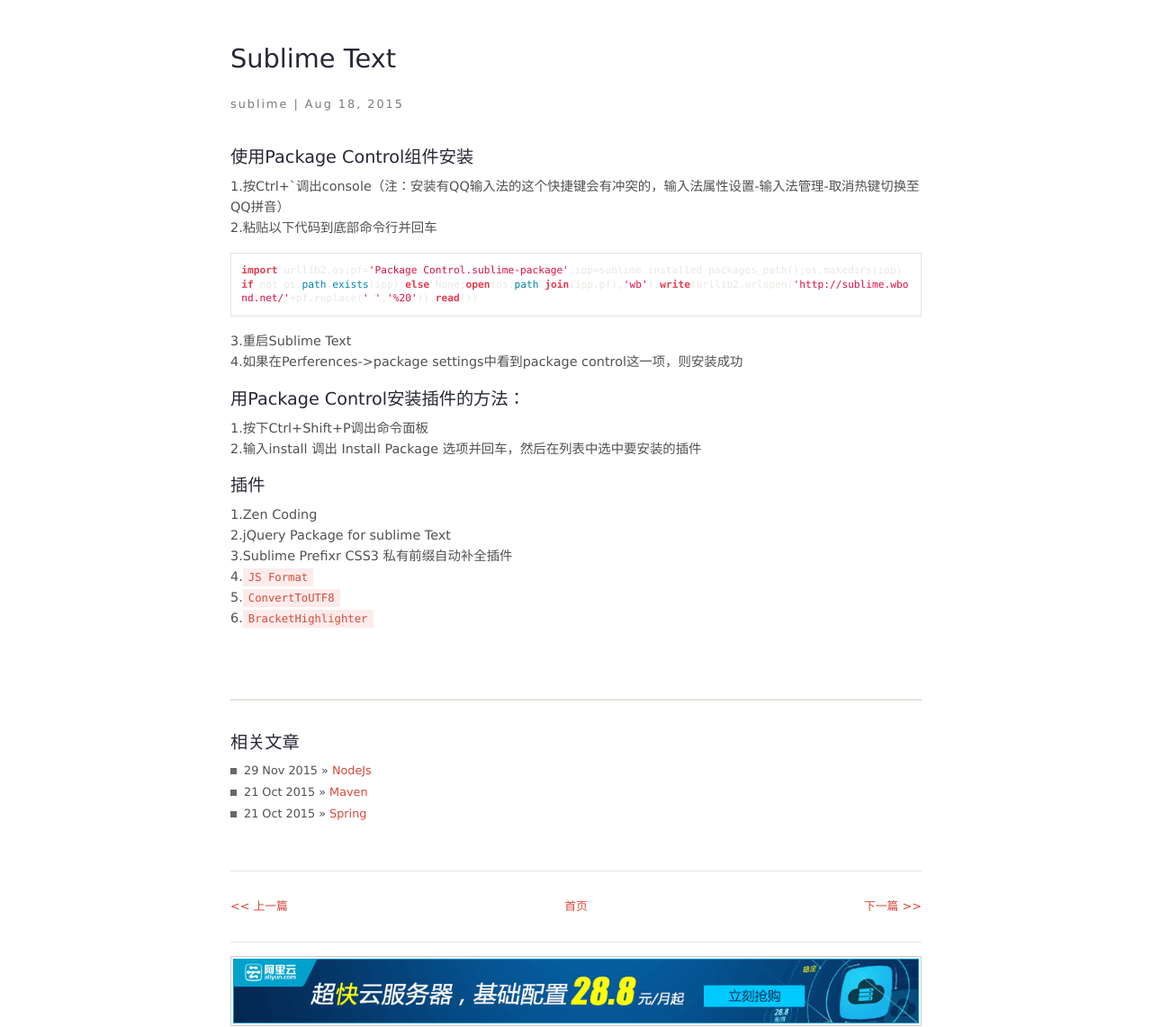
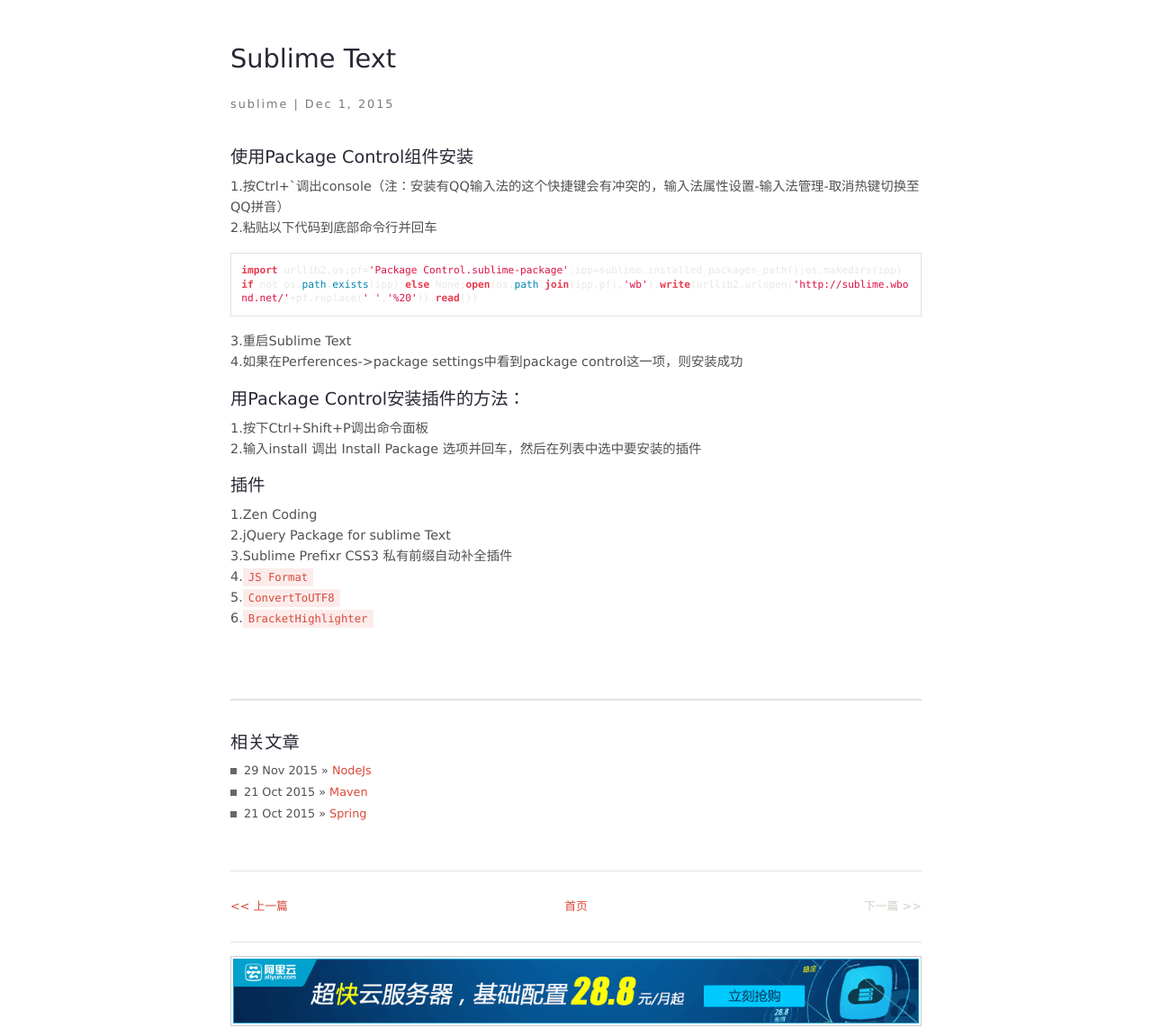
Before and after one commit to junhc/junhc.github.io, a Jekyll site: the page built from _posts/2015-12-01-sublime.md, in a window 1280 px wide. Shown: the part 173-1315 px from the top of the page at 90% size. Built offline with Jekyll 4.4.1, drawn with Linux system fonts in a browser that asks for light colours; Markdown is read by kramdown in place of the engine named in the settings; comment, search, counter and statistics services are not loaded; some of the changed lines change nothing that is shown.

Commit message:
Update 2015-12-01-sublime.md

```diff
--- a/_posts/2015-12-01-sublime.md
+++ b/_posts/2015-12-01-sublime.md
@@ -1,7 +1,7 @@
 ---
 layout: post
 title: "Sublime Text"
-date: 2015-08-18 16:44:35
+date: 2015-12-01 13:17:35
 description: "Sublime Text"
 categories:
 - sublime
```
